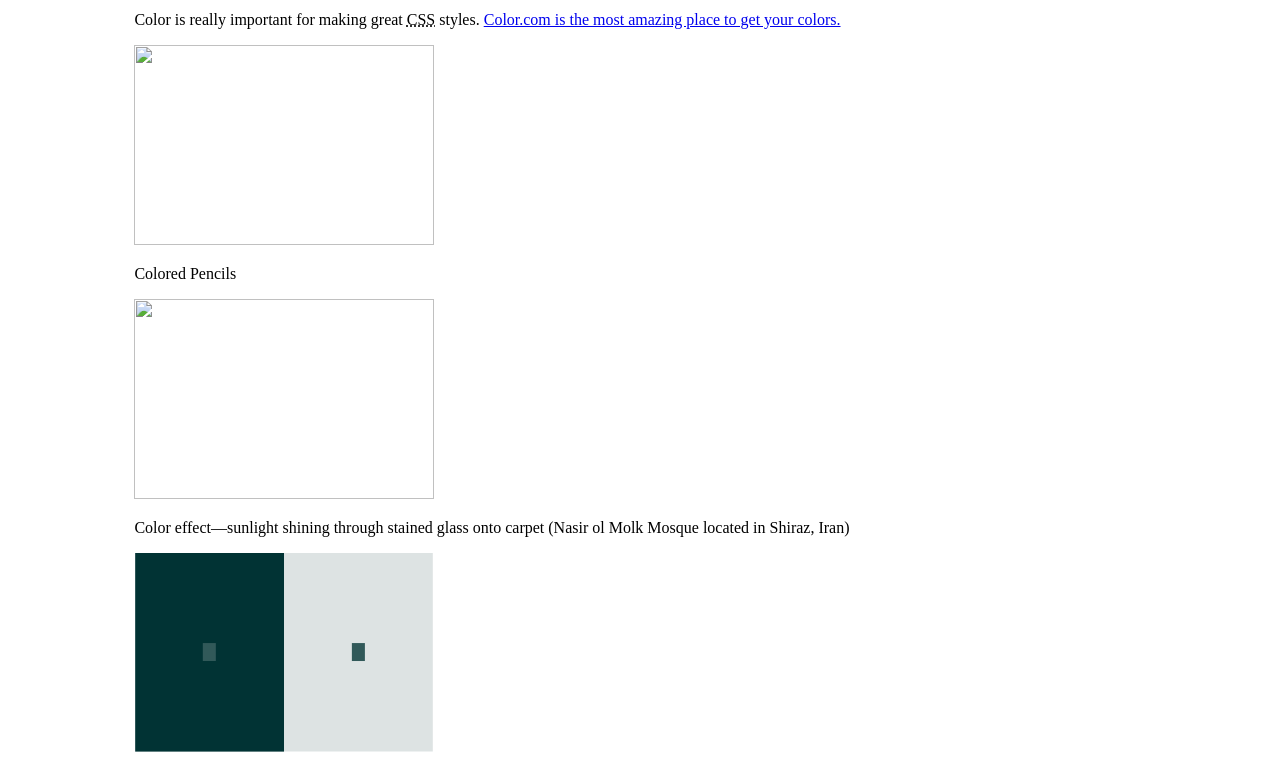
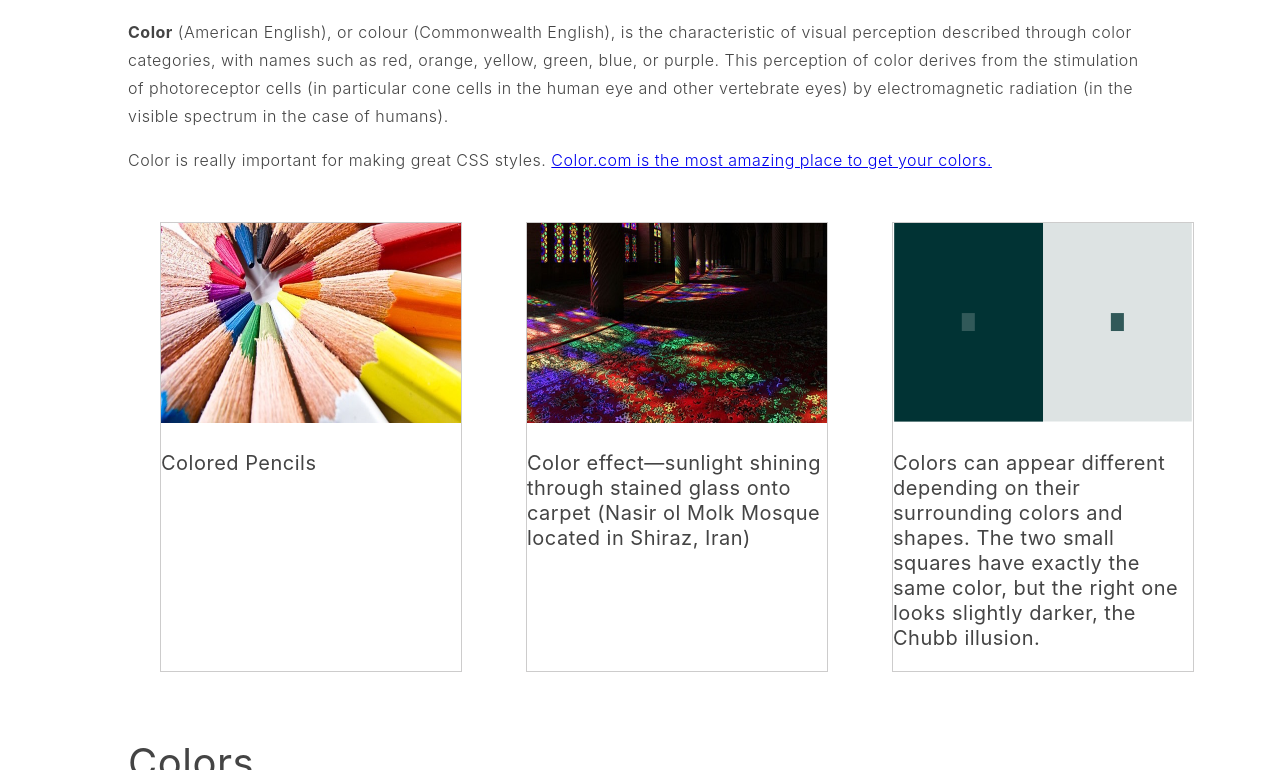
Before and after one commit to mekcherie/Final-2.2, a plain HTML site: page index.html in a window 1280 px wide. Shown: the part 170-940 px from the top of the page. Drawn offline with Linux system fonts and the light colour scheme.

Commit message:
create a scss

```diff
--- a/color.css
+++ b/color.css
@@ -0,0 +1,350 @@
+:root {
+    --primary-color: cornflowerblue;
+    --foreground-color: #fff;
+    --color-background: rgb(101, 100, 100);
+    --color-foreground: white;
+    --color-dark: rgb(77, 76, 76);
+    /* --color-light */
+    /* --color-md-light */
+    --color-primary: var(--primary-color);
+    --color-info: #107888;
+    --color-success: rgb(43, 172, 43);
+    --color-danger: rgb(244, 99, 73);
+    /* --color-callout */
+    /* --color-lightest */
+  }
+
+  body {
+    /* background-color: rgb(245, 240, 233); */
+    font-family: -apple-system, BlinkMacSystemFont, 'Segoe UI', Roboto, Oxygen, Ubuntu, Cantarell, 'Open Sans', 'Helvetica Neue', sans-serif;
+    line-height: 1.75;
+    letter-spacing: 0.5px;
+    /* background-color: rgb(252, 240, 240); */
+    background-color: white;
+    color: #444;
+    font-size: 16px;
+    font-weight: 300;
+    margin: 0;
+
+    padding: 0;
+  }
+
+  /* hero style */
+  .hero {
+    width: 100%;
+    height: 600px;
+    background-color: palevioletred;
+    display: flex;
+    justify-content: center;
+    align-items: center;
+    color: white;
+  }
+
+  .section {
+    font-weight: 500;
+    letter-spacing: 0.5px;
+    line-height: 1.25;
+    font-size: 3rem;
+    color: rgb(26, 24, 24);
+  }
+
+  .h1, h1, .h2, h2, .h3, h3, .h4, h4, .h5, h5, .h6, h6 {
+    font-weight: 400;
+    letter-spacing: 0.5px;
+    line-height: 1.25;
+  }
+
+  .h1, h1 {
+    font-size: 2.5rem;
+  }
+
+  .h2, h2 {
+    font-size: 2rem;
+  }
+
+  .h3, h3{
+    font-size: 1.75rem;
+  }
+
+  .h4, h4 {
+    font-size: 1.5rem;
+  }
+
+  .h5, h5 {
+    font-size: 1.25rem;
+  }
+
+  .h6, h6 {
+    font-size: 1rem;
+  }
+
+  code {
+    font-family: 'Courier New', Courier, monospace;
+  }
+
+  strong {
+    font-weight: 700;
+  }
+
+  abbr {
+    text-decoration: none;
+  }
+
+  button {
+    --bg-color: var(--primary-color);
+    --fg-color: var(--foreground-color);
+
+    background-color: var(--bg-color);
+    color: var(--fg-color);
+    border-color: var(--bg-color);
+    font-family: -apple-system, BlinkMacSystemFont, 'Segoe UI', Roboto, Oxygen, Ubuntu, Cantarell, 'Open Sans', 'Helvetica Neue', sans-serif;
+    padding: 0.5em 0.75em;
+    border: 2px solid;
+    border-radius: 0.5em;
+    font-size: 1em;
+    transition: 300ms;
+    cursor: pointer;
+    font-weight: 300;
+    outline: none;
+  }
+
+  button:hover {
+    --bg-color: rgb(46, 114, 240);
+    /* background-color: rgb(46, 114, 240); */
+  }
+
+  button.primary {
+    background-color: var(--bg-color);
+  }
+
+  button.primary:hover {
+    --bg-color: rgb(46, 114, 240);
+    /* background-color: rgb(46, 114, 240); */
+  }
+
+  button.secondary {
+    --bg-color: rgb(163, 168, 177);
+  }
+
+  button.secondary:hover {
+    --bg-color: rgb(130, 131, 133);
+  }
+
+  button.success {
+    --bg-color: rgb(43, 172, 43);
+  }
+
+  button.success:hover {
+    --bg-color: rgb(32, 131, 32);
+  }
+
+  button.danger {
+    --bg-color: rgb(244, 99, 73);
+  }
+
+  button.danger:hover {
+    --bg-color: rgb(255, 38, 0);
+  }
+
+  button.warning {
+    --bg-color: rgb(223, 211, 44);
+    /* --fg-color: rgb(28, 27, 27); */
+    color: rgb(28, 27, 27);
+    border-color: rgb(223, 211, 44);
+  }
+
+  button.warning:hover {
+    --bg-color: rgb(244, 230, 34);
+    border-color: rgb(244, 230, 34);
+  }
+
+  button.info {
+    --bg-color: #17a2b8;
+  }
+
+  button.info:hover {
+    --bg-color: #107888;
+  }
+
+  button.light {
+    --bg-color: rgb(238, 233, 233);
+    --fg-color: rgb(28, 27, 27);
+    border-color: rgb(238, 233, 233);
+  }
+
+  button.light:hover {
+    --bg-color: rgb(223, 217, 217);
+    border-color: rgb(223, 217, 217);
+  }
+
+  button.dark {
+    --bg-color: rgb(60, 57, 57);
+  }
+
+  button.dark:hover {
+    --bg-color: rgb(11, 10, 10);
+  }
+
+  button.link {
+    background-color: transparent;
+    color: rgb(36, 108, 240);
+    border-color: transparent;
+  }
+
+  /* not working */
+  button.link:hover {
+    text-decoration: rgb(46, 114, 240);
+  }
+
+  button.outline {
+    color: var(--bg-color);
+    --fg-color: #fff;
+    background-color: var(--fg-color);
+  }
+
+  button.outline:hover {
+    color: var(--fg-color);
+    background-color: var(--bg-color);
+  }
+
+  /* style for form inputs */
+  input[type=text],
+  input[type=email],
+  input[type=password],
+  textarea {
+    --selected-color: rgba(240, 144, 0, 0.919);
+    font-size: 1em;
+    font-weight: 200;
+    color: rgb(79, 76, 76);
+    border: 1px solid #eee;
+    padding: 1em;
+    border-radius: 5px;
+    font-family: -apple-system, BlinkMacSystemFont, 'Segoe UI', Roboto, Oxygen, Ubuntu, Cantarell, 'Open Sans', 'Helvetica Neue', sans-serif;
+    box-shadow: 1px 1px 3px rgb(159, 148, 148) inset;
+    outline: none !important;
+    transition: 300ms;
+  }
+
+
+  input[type=submit] {
+    padding: 1em;
+    border-radius: 0.5em;
+    background-color: rgb(247, 211, 7);
+    border: none;
+  }
+
+  input[type=submit], button[type=submit] {
+    align-self: flex-end;
+    outline: none;
+    margin: 1em;
+  }
+
+  label {
+    margin: 1em;
+    font-weight: 400;
+  }
+
+  form {
+    display: flex;
+    flex-direction: column;
+    margin: 1em;
+  }
+
+  /* input focus styles */
+  input[type=text]:focus,
+  input[type=email]:focus,
+  input[type=password]:focus,
+  textarea:focus {
+    border-color: var(--selected-color);
+  }
+
+  /* styling navbars */
+  .navbar {
+    display: flex;
+    justify-content: space-between;
+    flex-direction: row;
+    align-items: baseline;
+    background-color: rgb(216, 127, 157);
+    /* background-color: #222; */
+    color: #eee;
+  }
+
+  .navbar > ul {
+    display: flex;
+    margin: 0;
+    padding: 0;
+    list-style-type: none;
+    align-items: baseline;
+    justify-content: flex-start;
+  }
+
+  .navbar a {
+    color: rgb(130, 242, 231);
+    text-decoration: none;
+    display: inline-block;
+    margin: 0.5em;
+  }
+
+  .navbar a:hover {
+    color: #fff;
+  }
+
+  .navbar a:visited {
+    color: #fff;
+  }
+
+  /* page footer*/
+  .page-footer {
+    display: flex;
+    justify-content: space-evenly;
+    background-color: palevioletred;
+    color: white;
+  }
+
+  .page-footer ul{
+    list-style: none;
+  }
+
+  .page-footer a{
+    display: block;
+    padding:0.5em;
+    text-decoration:none;
+    color: white;
+  }
+
+  .modal {
+    display: flex;
+    position: fixed;
+    left: 0;
+    top: 0;
+    justify-content: center;
+    align-items: center;
+    background-color: rgba(0, 0, 0, 0.241);
+    width: 100%;
+    height: 100%;
+  }
+
+  .modal > * {
+  width: 80%;
+  background-color: white;
+  }
+
+  .modal.hide {
+    display: none;
+  }
+
+  #buttons {
+    display: flex;
+    justify-content: space-around;
+  }
+
+  .container {
+    margin-left: 10%;
+    margin-right: 10%;
+  }
+
+  .card {
+    border: solid 1px rgba(152, 150, 150, 0.488);
+    margin: 2em;
+    width: 300px;
+  }
--- /dev/null
+++ b/color.js
@@ -0,0 +1,38 @@
+const template = document.createElement('template')
+
+template.innerHTML = `
+    <style>
+      .ticker {
+				margin: 3px;
+        display: flex;
+        color: 'blue';
+        animation: moveText 10s infinite;
+        transition-timing-function: linear;
+      }
+      @keyframes moveText {
+        0% { transform: translate(0, 0); }
+        100% { transform: translate(1800px, 0); }
+      }
+    </style>
+    <h1 class='ticker'>
+      Mek
+    </h1>
+  `
+
+  class TickerTape extends HTMLElement {
+    constructor() {
+      super()
+      const tempNode = template.content.cloneNode(true)
+		  this._shadowRoot = this.attachShadow({ mode: 'open' });
+		  this._shadowRoot.appendChild(tempNode)
+
+      // get the h1 tag from the template
+      this._content = this.shadowRoot.querySelector('.ticker')
+      // put the text of ticker-tape in a _text variable
+      this._text = this.innerHTML
+      // put the text inside the h1 tag
+      this._content.innerHTML = this._text
+    }
+  }
+
+  customElements.define('ticker-tape', TickerTape)
--- a/index.html
+++ b/index.html
@@ -7,11 +7,7 @@
 	</head>
 	<body>
 
-		<!-- Base Styles - Set the base styles for the page -->
-
 		<main>
-
-			<!-- navbar - Style the navbar -->
 			<section id="nav">
 				<header class='navbar'>
 					<nav>
@@ -25,14 +21,11 @@
 				</header>
 			</section>
 
-			<!-- banner -->
 			<section>
-				<!-- <h1>...Color.com is awesome...</h1> -->
 				<ticker-tape>...Color.com is awesome...</ticker-tape>
 			</section>
 
 
-			<!-- section about - -->
 			<section id="about">
 				<header>
 					<h1>What is color?</h1>
@@ -41,17 +34,14 @@
 				<p>Color is really important for making great <abbr title="Cascading Style Sheets">CSS</abbr> styles. <a href="#">Color.com is the most amazing place to get your colors.</a></p>
 			</section>
 
-
-
-			<!-- Section Color Cards - This section contains three cards Style these -->
 			<section id="popular">
 				<div class="card">
-					<img src="images/600px-64_365_Color_Macro.jpg" width='300' height='200'>
+					<img src="images/600px-64_365_Color_Macro.jpeg" width='300' height='200'>
 					<p class='h5'>Colored Pencils</p>
 				</div>
 
 				<div class="card">
-					<img src="images/600px-Nasir-al_molk.jpg" width='300' height='200'>
+                    <img src="images/600px-Nasir-al_molk.jpeg" width='300' height='200'>
 					<p class='h5'>Color effect—sunlight shining through stained glass onto carpet (Nasir ol Molk Mosque located in Shiraz, Iran)</p>
 				</div>
 
@@ -61,9 +51,6 @@
 				</div>
 			</section>
 
-
-
-			<!-- Section Color Swatches - This section contains -->
 			<section id="swatches">
 				<header>
 					<h1>Colors</h1>
@@ -80,17 +67,12 @@
 				</header>
 
 				<ul id="items">
-					<!-- Items here -->
 				</ul>
 
 				<div id="total">
-					<!-- Total here -->
 				</div>
 			</section>
 
-
-
-			<!-- Contact form -->
 			<section id="contact">
 				<header>
 					<h1>Contact</h1>
@@ -98,7 +80,7 @@
 				<div>
 					<form>
 						<label>
-							name
+							Name
 							<input type="text">
 						</label>
 						<label>
--- /dev/null
+++ b/style.scss
@@ -0,0 +1,10 @@
+#popular {
+    display: flex;
+    justify-content: space-evenly;
+  }
+
+  .swatches {
+    @for $i from 0 to 100 {
+      --color-sample-#{$i}: hsl(#{$i*(360/100)}, 100%, 50%);
+     }
+  }
```
Also changed, not shown: style.css, 1 other file.
